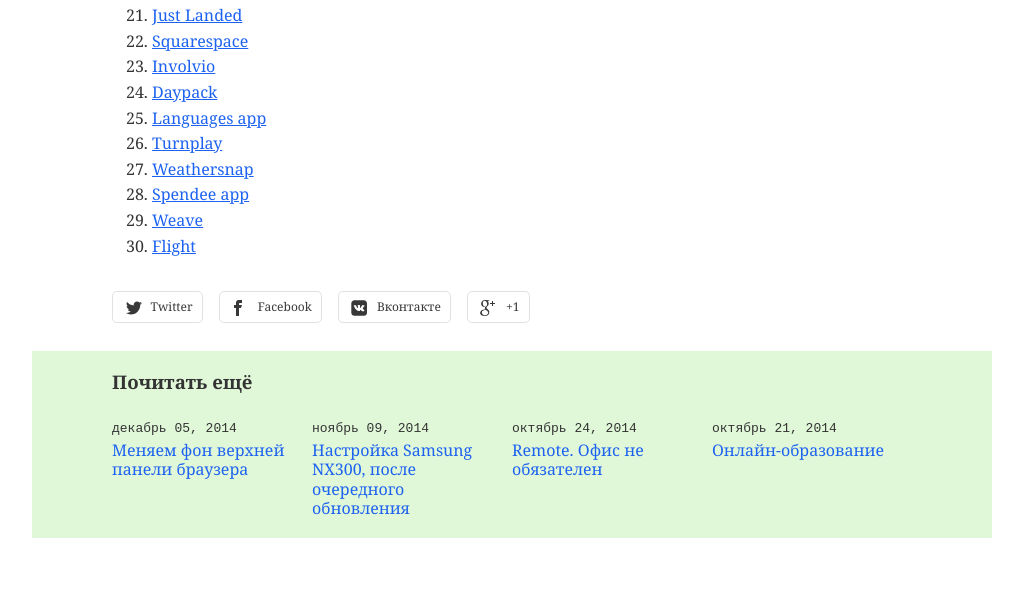
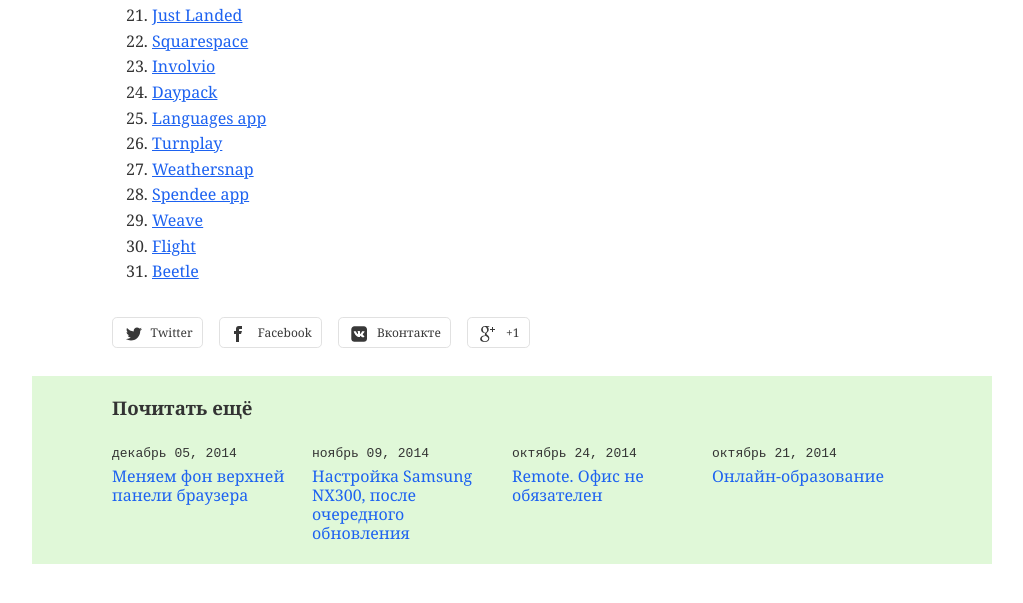
Before and after one commit to anna-vanlee/bizikov.ru, a Jekyll site: the page built from _posts/2014-04-05-great-design-part-2.markdown, in a window 1280 px wide and 900 px high, scrolled down 1436 px. Shown: the top 603 px of the window, without its empty margins (128-1151 px from the left). Built offline with Jekyll 4.4.1, drawn with Linux system fonts in a browser that asks for light colours; some web fonts are replaced; comment, search, counter and statistics services are not loaded.

Commit message:
Update 2014-04-05-great-design-part-2.markdown

```diff
--- a/_posts/2014-04-05-great-design-part-2.markdown
+++ b/_posts/2014-04-05-great-design-part-2.markdown
@@ -45,3 +45,4 @@
 33. [Spendee app](http://www.spendeeapp.com/)
 34. [Weave](http://weave.intuit.com/weave/)
 35. [Flight](http://www.innovationbox.com/flight/)
+36. [Beetle](http://themes.mokaine.com/beetle-wp/)
```
